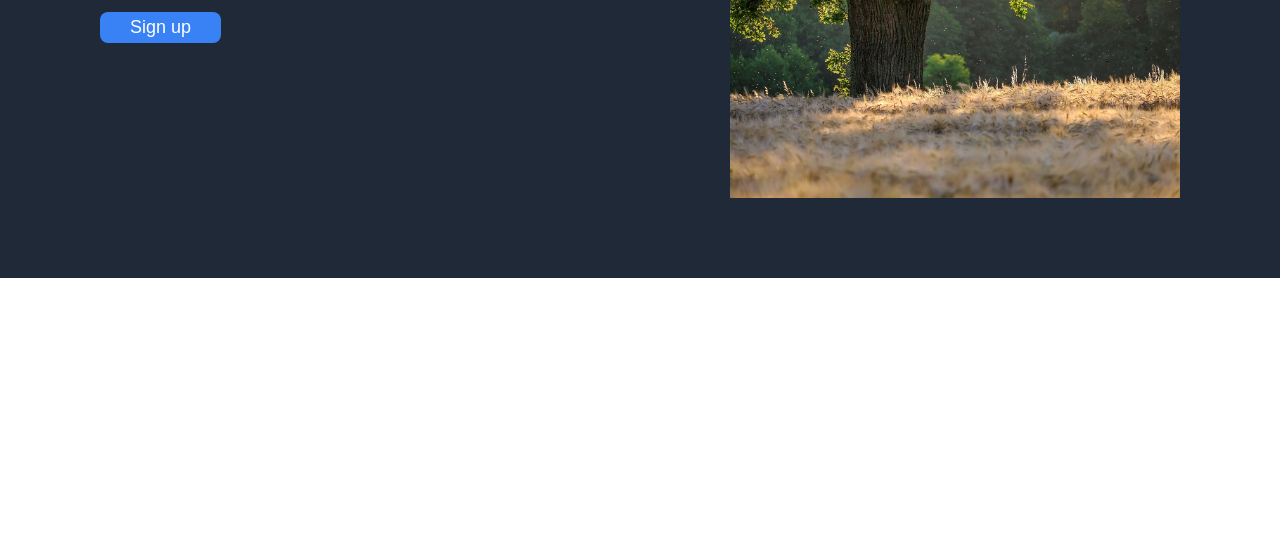
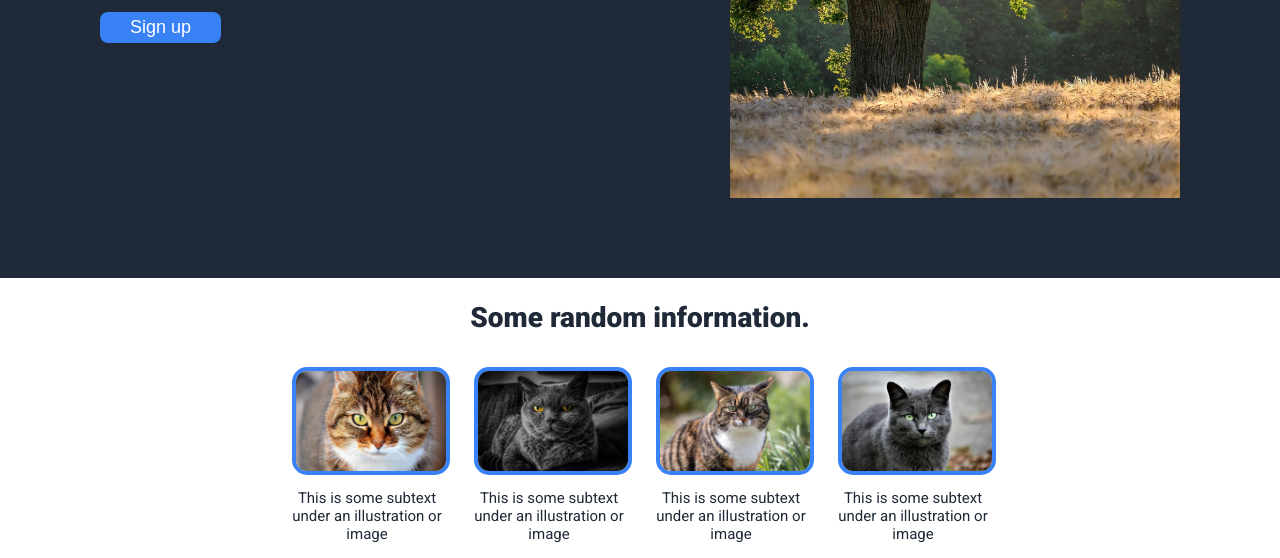
Before and after one commit to Matt-washere/sample-site, a plain HTML site: page index.html in a window 1280 px wide. Shown: the part 271-829 px from the top of the page. Before the commit the page ends 800 px from the top, so only its background shows below. Drawn offline with Linux system fonts and the light colour scheme.

Commit message:
Added the random information section, including pictures, and formatting.

```diff
--- a/index.html
+++ b/index.html
@@ -31,6 +31,32 @@
 </div>
 
 
+<div class="Random-info">
+    <h2>Some random information.</h2>
+
+    <div class="info-img">
+        <div class="image">
+            <img src="./images/cat-1.jpg" alt="picture of a tabby cat">
+            <p>This is some subtext under an illustration or image</p>
+        </div>
+        <div class="image">
+            <img src="./images/cat-2.jpg" alt="picture of a grey cat">
+            <p>This is some subtext under an illustration or image</p>
+        </div>
+        <div class="image">
+            <img src="./images/cat-3.webp" alt="picture of a tabby cat">
+            <p>This is some subtext under an illustration or image</p>
+        </div>
+        <div class="image">
+            <img src="./images/cat-4.jpg" alt="picture of a grey cat">
+            <p>This is some subtext under an illustration or image</p>
+        </div>
+    </div>
+
+
+
+
+</div>
 
 
 
--- a/style.css
+++ b/style.css
@@ -80,7 +80,45 @@ ul a:hover {
     cursor: pointer;
 }
 
-img {
+.hero img {
     max-width: 450px;
     flex: 1;
 }
+
+.Random-info {
+    display: flex;
+    flex-direction: column;
+    align-items: center;
+}
+
+.Random-info h2 {
+    font-size: 28px;
+    color: #1F2937;
+    font-weight: 900;
+}
+
+.info-img {
+    display: flex;
+    justify-content: center;
+    gap: 32px;
+    margin-top: 10px;
+}
+
+.image {
+    width: 150px;
+    text-align: center;
+}
+
+.image img {
+    width: 150px;
+    height: 100px;
+    border-radius: 15px;
+    object-fit: cover;
+    border: 4px solid #3882F6;
+}
+
+.image p {
+    margin-top: 10px;
+    font-size: 15px;
+    color: #1F2937
+}
```
Also changed, not shown: images/cat-1.jpg (added), images/cat-2.jpg (added), images/cat-3.webp (added), images/cat-4.jpg (added).
